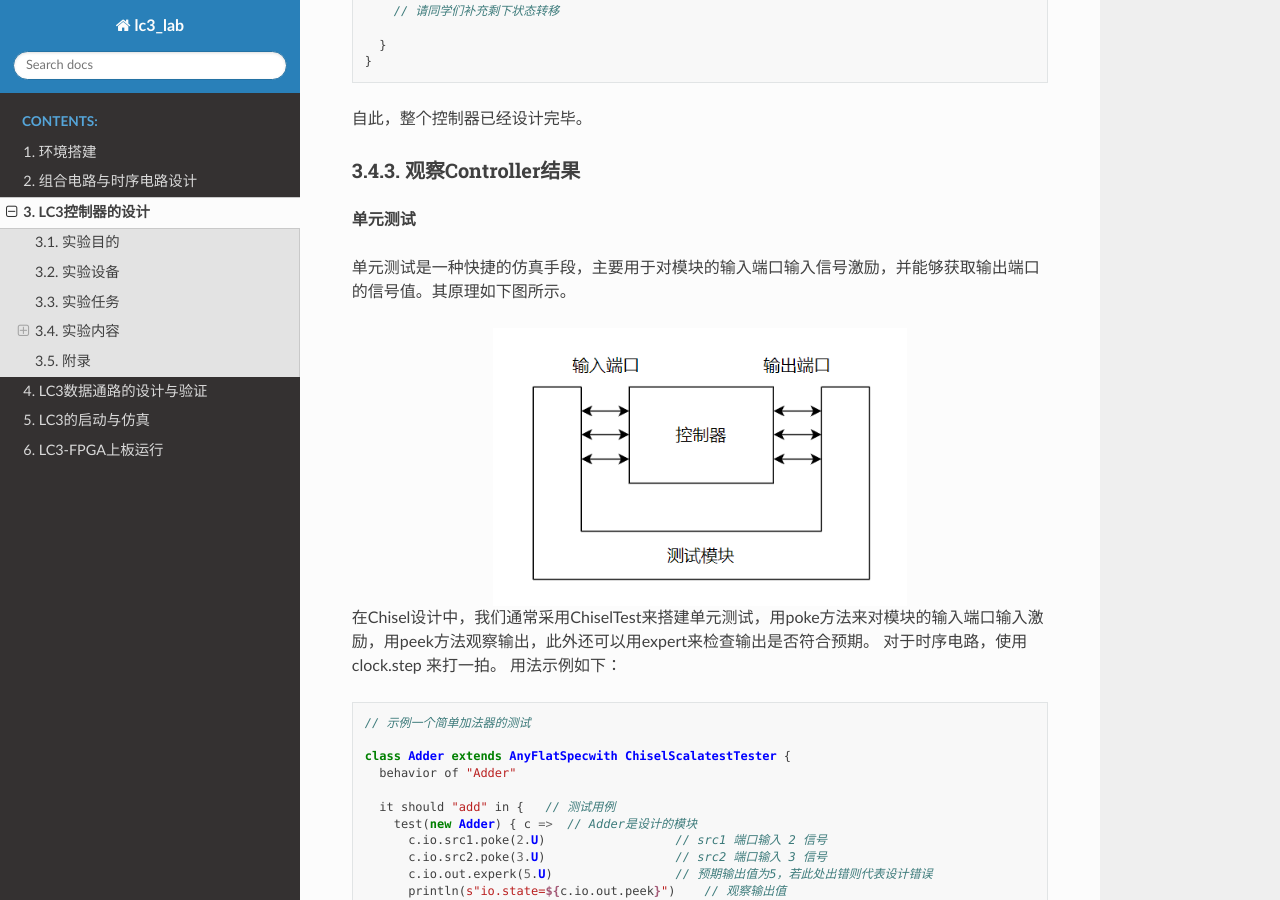
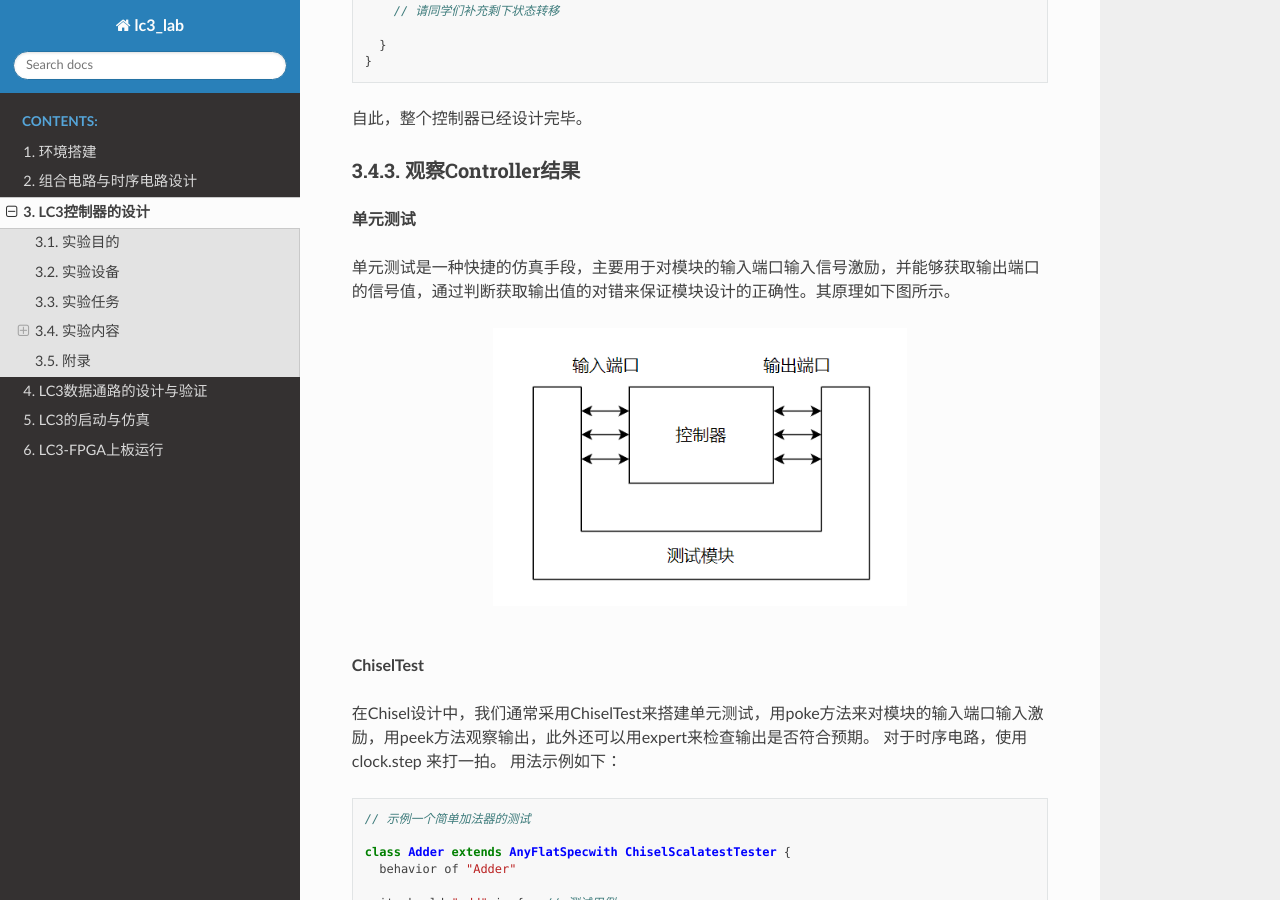
Before and after one commit to Hairline-Keeper/lc3_lab, a Sphinx documentation site: the page built from source/lab3.rst, in a window 1280 px wide and 900 px high, scrolled down 6174 px. Built offline with Sphinx 7.4.7 and the Read the Docs theme 2.0.0, drawn with Linux system fonts in a browser that asks for light colours.

Commit message:
lab3: add chiseltest

```diff
--- a/source/lab3.rst
+++ b/source/lab3.rst
@@ -290,12 +290,15 @@ Controller 是计算机中最为核心的一个部件，控制着机器的运行
 
 **单元测试**
 
-单元测试是一种快捷的仿真手段，主要用于对模块的输入端口输入信号激励，并能够获取输出端口的信号值。其原理如下图所示。
+单元测试是一种快捷的仿真手段，主要用于对模块的输入端口输入信号激励，并能够获取输出端口的信号值，通过判断获取输出值的对错来保证模块设计的正确性。其原理如下图所示。
 
 .. figure:: _static/dut.png
     :alt: state
     :align: center
     :scale: 80 %
+|
+
+**ChiselTest**
 
 在Chisel设计中，我们通常采用ChiselTest来搭建单元测试，用poke方法来对模块的输入端口输入激励，用peek方法观察输出，此外还可以用expert来检查输出是否符合预期。
 对于时序电路，使用 clock.step 来打一拍。
@@ -400,7 +402,7 @@ Controller 是计算机中最为核心的一个部件，控制着机器的运行
 .. figure:: _static/controllertest.png
     :alt: state
     :align: center
-
+|
 
     **选做Task2** (src/main/scala/LC3/controller.scala):根据《计算机系统概论》p369 和 p377列出所有的状态转移。尝试编写验证代码来验证 AND 和 BR（注意是否需要其他输入条件） 指令的状态转移是否正确
 
```
Also changed, not shown: other parts of source/lab3.rst (+0 -1 lines).
